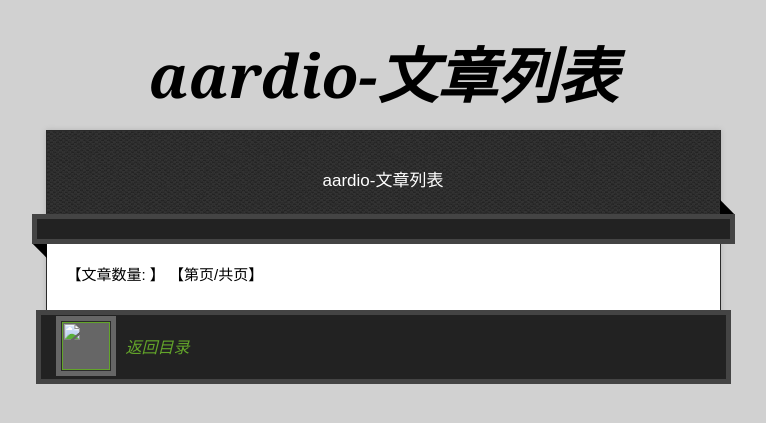
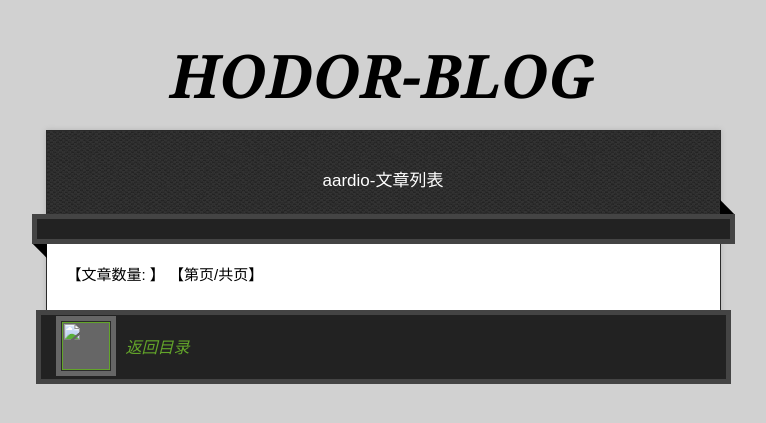
Before and after one commit to ztmdnike/aardio, a Jekyll site: the page built from index.html, in a window 1280 px wide. Shown: the top 423 px of the page, without its empty margins (257-1023 px from the left). Built offline with Jekyll 4.4.1, drawn with Linux system fonts in a browser that asks for light colours.

Commit message:
Update default.html

```diff
--- a/_layouts/default.html
+++ b/_layouts/default.html
@@ -19,7 +19,7 @@
 
   <div class="wrapper">
     <header>
-      <h1 class="title">aardio-文章列表</h1>
+      <h1 class="title">HODOR-BLOG</h1>
     </header>
     <div id="container">
       <p class="tagline">{{ page.title | default: site.github.project_tagline }}</p>
```
